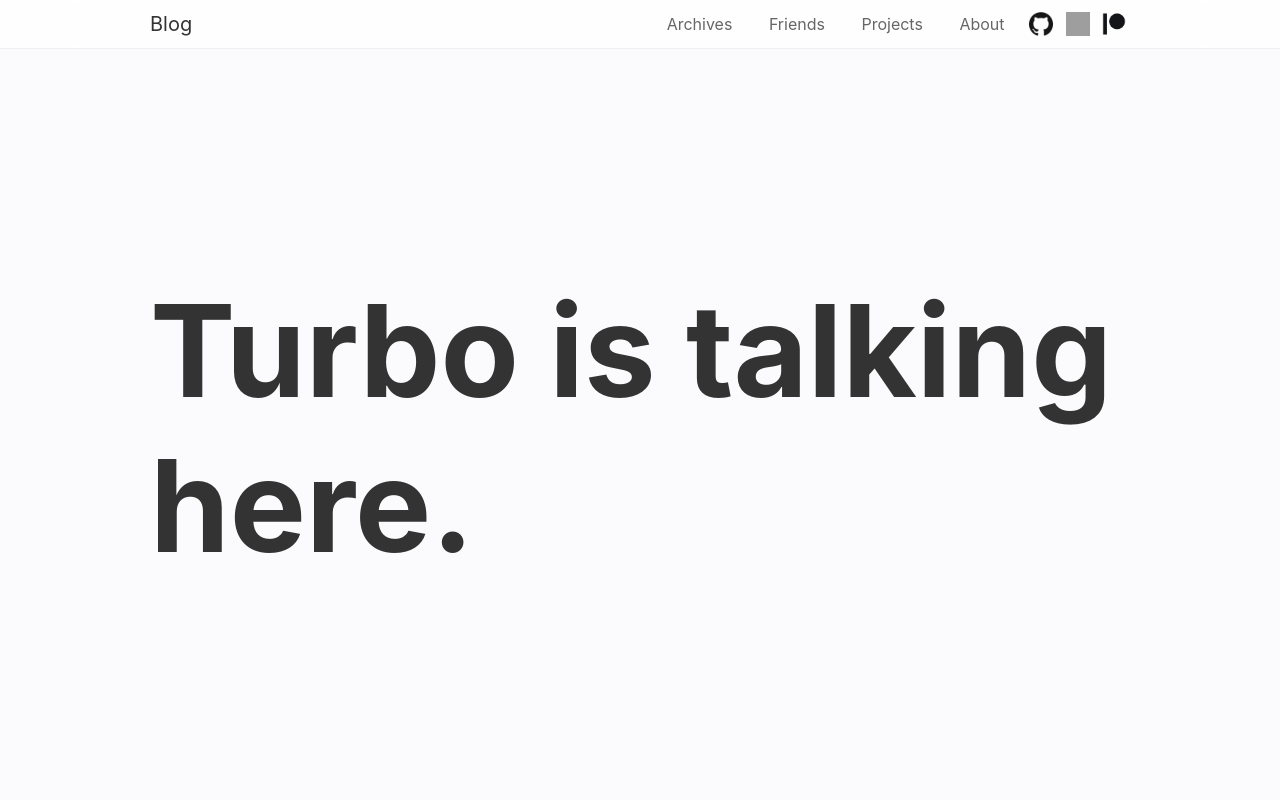
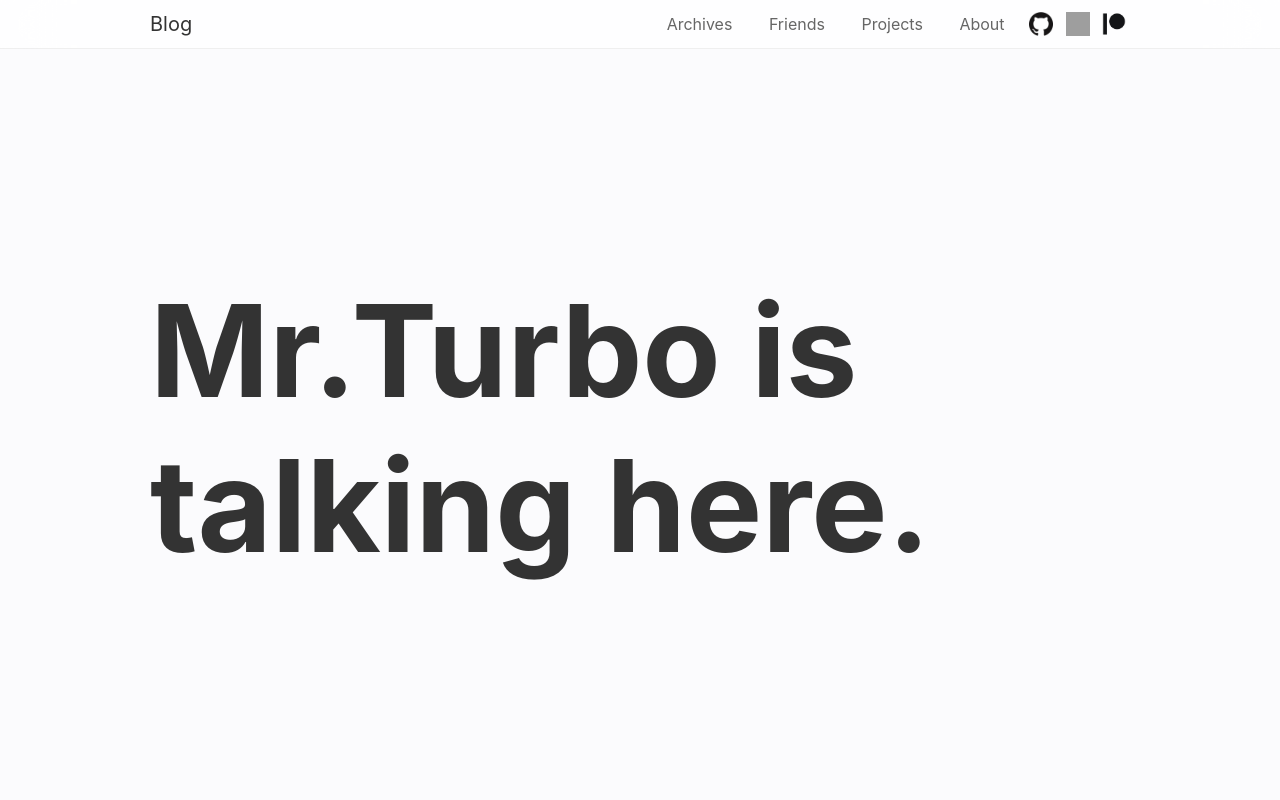
Before and after one commit to iturbo-x/iturbo-x.github.io, a plain HTML site: page index.html in a window 1280 px wide. Shown: the top 800 px of the page. Drawn offline with Linux system fonts and the light colour scheme; grey boxes are pictures that could not be loaded.

Commit message:
Site updated: 2021-02-24 11:57:58

```diff
--- a/index.html
+++ b/index.html
@@ -98,7 +98,7 @@
     <div class="hero">
         <div class="group">
             <h2 class="sub"></h2>
-            <h2 class="large">Turbo is talking here.</h2>
+            <h2 class="large">Mr.Turbo is talking here.</h2>
         </div>
     </div>
 
```
